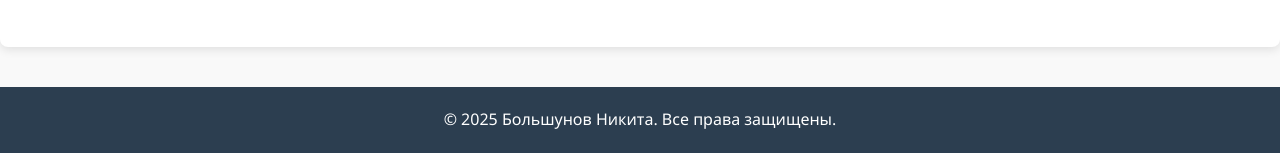
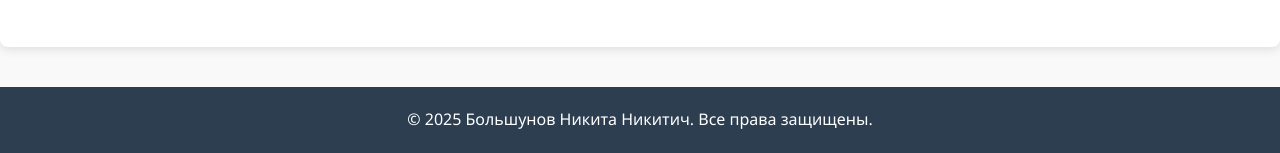
Before and after one commit to neffrit/neffrit.github.io, a plain HTML site: page index.html in a window 1280 px wide. Shown: the part 3260-3413 px from the top of the page. Drawn offline with Linux system fonts and the light colour scheme.

Commit message:
изменил отчество

```diff
--- a/index.html
+++ b/index.html
@@ -360,7 +360,7 @@
 
     <footer>
         <div class="container">
-            <p>&copy; 2025 Большунов Никита. Все права защищены.</p>
+            <p>&copy; 2025 Большунов Никита Никитич. Все права защищены.</p>
         </div>
     </footer>
 </body>
```
